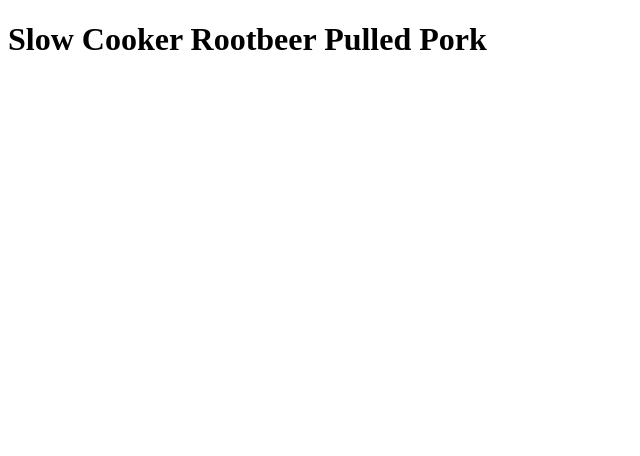
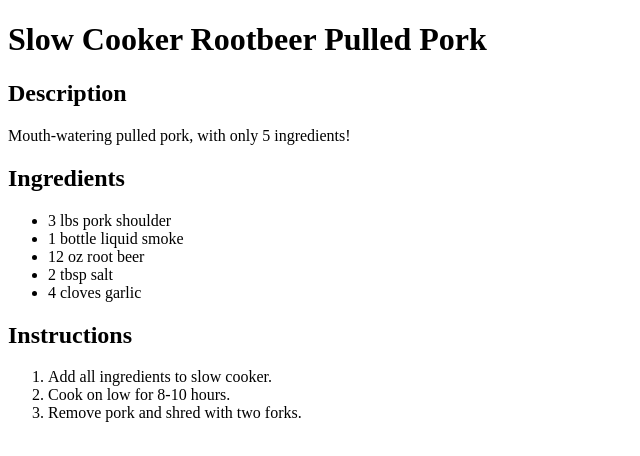
Before and after one commit to dmh-dev/odin-recipes, a plain HTML site: page recipes/pulledpork.html in a window 1280 px wide. Shown: the whole page, without its empty margins (0-640 px from the left). Drawn offline with Linux system fonts and the light colour scheme.

Commit message:
update pulled pork page

```diff
--- a/recipes/pulledpork.html
+++ b/recipes/pulledpork.html
@@ -6,5 +6,22 @@
     </head>
     <body>
         <h1>Slow Cooker Rootbeer Pulled Pork</h1>
+        <h2>Description</h2>
+        <p>Mouth-watering pulled pork, with only 5 ingredients!</p>
+        <h2>Ingredients</h2>
+        <ul>
+            <li>3 lbs pork shoulder</li>
+            <li>1 bottle liquid smoke</li>
+            <li>12 oz root beer</li>
+            <li>2 tbsp salt</li>
+            <li>4 cloves garlic</li>
+        </ul>
+        <h2>Instructions</h2>
+        <ol>
+            <li>Add all ingredients to slow cooker.</li>
+            <li>Cook on low for 8-10 hours.</li>
+            <li>Remove pork and shred with two forks.</li>
+        </ol>
+
     </body>
 </HTML>
```
Also changed, not shown: index.html (+4 -0 lines).
